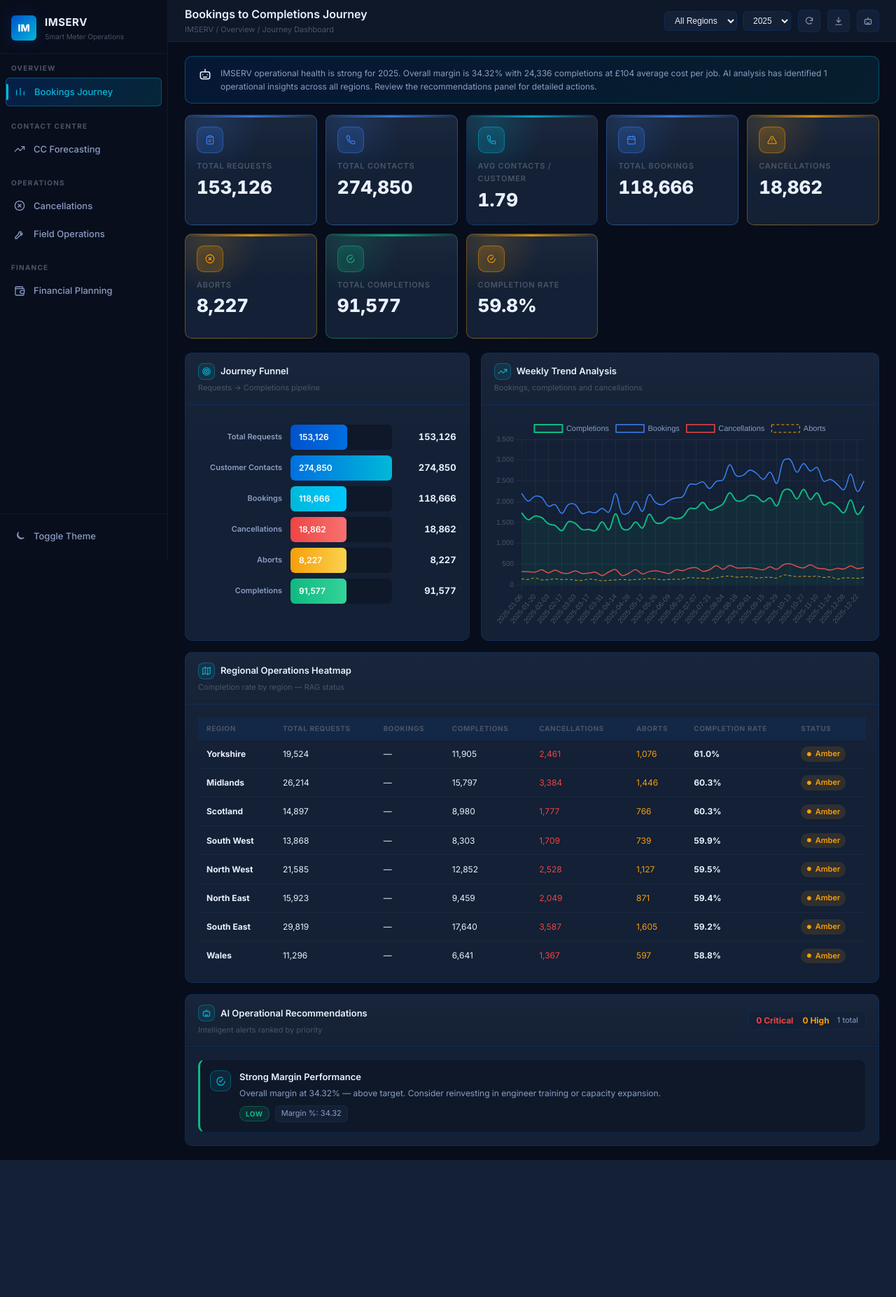
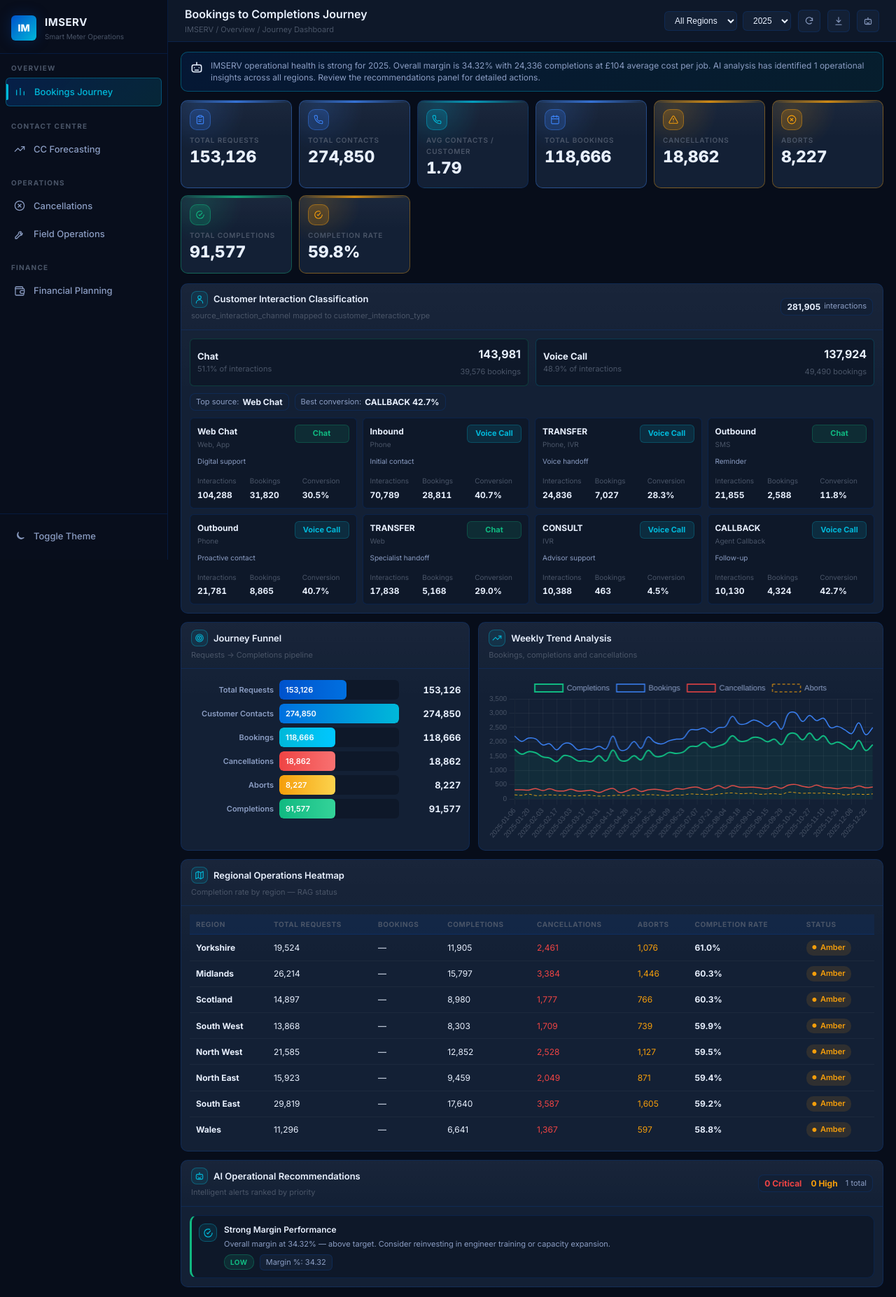
Before and after one commit to Soumyadipta2020/Metering-Capacity-and-Demand-Planning, a Flask app: page / in a window 1280 px wide. Shown: the whole page at 70% size. Before the commit the page ends 1658 px from the top, so only its background shows below. Run offline with Flask 3, Linux system fonts and the light colour scheme.

Commit message:
Add customer interaction classification API and dashboard integration; enhance interaction data rendering in the UI

```diff
--- a/app.py
+++ b/app.py
@@ -210,6 +210,18 @@ def journey_regional_heatmap():
             })
         result.sort(key=lambda x: -x["completion_rate"])
         return jsonify(result)
+    except Exception as e:
+        return jsonify({"error": str(e)}), 500
+
+
+@app.route("/api/journey/interactions")
+def journey_interactions():
+    """Customer interaction source/type mapping for journey analytics."""
+    region = request.args.get("region")
+    year   = int(request.args.get("year", 2025))
+    try:
+        from engine.forecasting_engine import get_customer_interaction_map
+        return jsonify(get_customer_interaction_map(region, year))
     except Exception as e:
         return jsonify({"error": str(e)}), 500
 
--- a/static/css/style.css
+++ b/static/css/style.css
@@ -372,7 +372,7 @@ body {
 /* ─── Page Content ──────────────────────────────────────────── */
 .page-content {
   flex: 1;
-  padding: 20px 24px;
+  padding: 14px 18px;
   overflow-y: auto;
 }
 
@@ -383,9 +383,9 @@ body {
 /* ─── KPI Cards ─────────────────────────────────────────────── */
 .kpi-grid {
   display: grid;
-  grid-template-columns: repeat(auto-fill, minmax(180px, 1fr));
-  gap: 12px;
-  margin-bottom: 20px;
+  grid-template-columns: repeat(auto-fill, minmax(150px, 1fr));
+  gap: 10px;
+  margin-bottom: 14px;
 }
 
 .kpi-card {
@@ -397,8 +397,8 @@ body {
     var(--bg-card);
   border: 1px solid var(--border);
   border-radius: var(--radius-md);
-  padding: 16px;
-  min-height: 118px;
+  padding: 12px;
+  min-height: 92px;
   position: relative;
   overflow: hidden;
   transition: transform var(--trans-normal), border-color var(--trans-normal), box-shadow var(--trans-normal), background var(--trans-normal);
@@ -408,8 +408,8 @@ body {
 
 .kpi-card.has-modern-icon,
 .kpi-card:has(.kpi-icon) {
-  min-height: 150px;
-  padding-top: 64px;
+  min-height: 112px;
+  padding-top: 48px;
 }
 
 .kpi-card::before {
@@ -458,25 +458,25 @@ body {
 .kpi-card.info   { --card-accent: var(--info); --card-accent-soft: rgba(59, 130, 246, 0.16); border-color: rgba(59, 130, 246, 0.36); }
 
 .kpi-label {
-  font-size: 11px;
+  font-size: 10px;
   color: var(--text-muted);
   text-transform: uppercase;
   letter-spacing: 0.8px;
   font-weight: 600;
-  margin-bottom: 8px;
+  margin-bottom: 5px;
 }
 
 .kpi-value {
-  font-size: 26px;
+  font-size: 23px;
   font-weight: 800;
   color: var(--text-primary);
   line-height: 1;
-  margin-bottom: 6px;
+  margin-bottom: 4px;
   font-variant-numeric: tabular-nums;
 }
 
-.kpi-value.large  { font-size: 22px; }
-.kpi-value.xlarge { font-size: 32px; }
+.kpi-value.large  { font-size: 20px; }
+.kpi-value.xlarge { font-size: 28px; }
 
 .kpi-delta {
   font-size: 11px;
@@ -491,9 +491,9 @@ body {
 
 .kpi-icon {
   position: absolute;
-  top: 16px; left: 16px;
-  width: 38px;
-  height: 38px;
+  top: 12px; left: 12px;
+  width: 30px;
+  height: 30px;
   border: 1px solid color-mix(in srgb, var(--card-accent) 46%, transparent);
   border-radius: 10px;
   display: inline-flex;
@@ -540,7 +540,7 @@ body {
 }
 
 .card-header {
-  padding: 14px 18px;
+  padding: 10px 14px;
   border-bottom: 1px solid var(--border);
   display: flex;
   align-items: center;
@@ -569,14 +569,31 @@ body {
 }
 
 .card-body {
-  padding: 18px;
+  padding: 12px;
 }
 
 /* ─── Dashboard Grids ───────────────────────────────────────── */
-.grid-2 { display: grid; grid-template-columns: 1fr 1fr; gap: 16px; margin-bottom: 16px; }
-.grid-3 { display: grid; grid-template-columns: 1fr 1fr 1fr; gap: 16px; margin-bottom: 16px; }
-.grid-7-5 { display: grid; grid-template-columns: 7fr 5fr; gap: 16px; margin-bottom: 16px; }
-.grid-5-7 { display: grid; grid-template-columns: 5fr 7fr; gap: 16px; margin-bottom: 16px; }
+.grid-2 { display: grid; grid-template-columns: 1fr 1fr; gap: 12px; margin-bottom: 12px; }
+.grid-3 { display: grid; grid-template-columns: 1fr 1fr 1fr; gap: 12px; margin-bottom: 12px; }
+.grid-7-5 { display: grid; grid-template-columns: 7fr 5fr; gap: 12px; margin-bottom: 12px; }
+.grid-5-7 { display: grid; grid-template-columns: 5fr 7fr; gap: 12px; margin-bottom: 12px; }
+
+.cancel-comparison-row {
+  align-items: start;
+}
+
+.cancel-comparison-row .card {
+  align-self: start;
+}
+
+.cancel-comparison-row .chart-h-260 {
+  height: 190px;
+}
+
+.cancel-comparison-row .data-table td {
+  padding-top: 6px;
+  padding-bottom: 6px;
+}
 
 /* ─── Chart Containers ──────────────────────────────────────── */
 .chart-wrap {
@@ -585,11 +602,36 @@ body {
 }
 
 .chart-wrap canvas { width: 100% !important; }
-.chart-h-200 { height: 200px; }
-.chart-h-260 { height: 260px; }
-.chart-h-300 { height: 300px; }
-.chart-h-360 { height: 360px; }
-.chart-h-400 { height: 400px; }
+.chart-h-200 { height: 170px; }
+.chart-h-260 { height: 210px; }
+.chart-h-300 { height: 235px; }
+.chart-h-360 { height: 280px; }
+.chart-h-400 { height: 320px; }
+
+.scenario-result-layout {
+  display: grid;
+  gap: 10px;
+}
+
+.scenario-result-kpis {
+  grid-template-columns: repeat(6, minmax(130px, 1fr));
+  gap: 10px;
+  margin-bottom: 0;
+}
+
+.scenario-result-kpis .kpi-card {
+  min-height: 86px;
+}
+
+.scenario-result-kpis .kpi-card.has-modern-icon,
+.scenario-result-kpis .kpi-card:has(.kpi-icon) {
+  min-height: 96px;
+  padding-top: 42px;
+}
+
+.scenario-waterfall-chart {
+  height: 170px;
+}
 
 /* ─── Tables ────────────────────────────────────────────────── */
 .data-table {
@@ -605,14 +647,14 @@ body {
   letter-spacing: 0.6px;
   font-size: 10px;
   font-weight: 700;
-  padding: 8px 12px;
+  padding: 6px 9px;
   text-align: left;
   border-bottom: 1px solid var(--border);
   white-space: nowrap;
 }
 
 .data-table td {
-  padding: 9px 12px;
+  padding: 7px 9px;
   border-bottom: 1px solid rgba(255,255,255,0.04);
   color: var(--text-primary);
   vertical-align: middle;
@@ -659,19 +701,19 @@ body {
 
 /* ─── Funnel Chart ──────────────────────────────────────────── */
 .funnel-container {
-  padding: 10px 0;
+  padding: 4px 0;
 }
 
 .funnel-step {
   display: flex;
   align-items: center;
-  margin-bottom: 8px;
-  gap: 12px;
+  margin-bottom: 6px;
+  gap: 8px;
 }
 
 .funnel-bar-wrap {
   flex: 1;
-  height: 36px;
+  height: 28px;
   background: var(--bg-surface);
   border-radius: var(--radius-sm);
   overflow: hidden;
@@ -683,8 +725,8 @@ body {
   border-radius: var(--radius-sm);
   display: flex;
   align-items: center;
-  padding: 0 12px;
-  font-size: 12px;
+  padding: 0 9px;
+  font-size: 11px;
   font-weight: 600;
   color: white;
   transition: width 0.8s cubic-bezier(0.4, 0, 0.2, 1);
@@ -723,16 +765,16 @@ body {
 .rec-list {
   display: flex;
   flex-direction: column;
-  gap: 10px;
+  gap: 8px;
 }
 
 .rec-card {
   background: var(--bg-surface);
   border: 1px solid var(--border);
   border-radius: var(--radius-md);
-  padding: 14px;
+  padding: 10px;
   display: flex;
-  gap: 12px;
+  gap: 10px;
   align-items: flex-start;
   transition: all var(--trans-fast);
 }
@@ -749,8 +791,8 @@ body {
 .rec-card.Low      { border-left: 3px solid var(--ok); }
 
 .rec-icon {
-  width: 30px;
-  height: 30px;
+  width: 26px;
+  height: 26px;
   border: 1px solid var(--border-accent);
   border-radius: 9px;
   color: var(--brand-accent);
@@ -766,23 +808,23 @@ body {
 .rec-body { flex: 1; min-width: 0; }
 
 .rec-title {
-  font-size: 13px;
+  font-size: 12px;
   font-weight: 600;
   color: var(--text-primary);
   margin-bottom: 4px;
 }
 
 .rec-desc {
-  font-size: 12px;
+  font-size: 11px;
   color: var(--text-secondary);
-  line-height: 1.5;
+  line-height: 1.4;
 }
 
 .rec-meta {
   display: flex;
   align-items: center;
   gap: 8px;
-  margin-top: 8px;
+  margin-top: 6px;
   flex-wrap: wrap;
 }
 
@@ -796,6 +838,153 @@ body {
 }
 
 /* ─── Planning Grid (Field Ops) ─────────────────────────────── */
+/* Customer Interaction Classification */
+.interaction-route-list {
+  display: grid;
+  grid-template-columns: repeat(auto-fit, minmax(230px, 1fr));
+  gap: 8px;
+  margin-top: 10px;
+}
+
+.interaction-route-card {
+  background: var(--bg-surface);
+  border: 1px solid var(--border);
+  border-radius: var(--radius-sm);
+  padding: 9px 10px;
+  display: grid;
+  gap: 8px;
+  min-width: 0;
+}
+
+.interaction-route-main {
+  display: flex;
+  align-items: flex-start;
+  justify-content: space-between;
+  gap: 10px;
+  min-width: 0;
+}
+
+.interaction-source {
+  display: grid;
+  gap: 1px;
+  min-width: 0;
+}
+
+.interaction-source strong {
+  color: var(--text-primary);
+  font-size: 12px;
+  overflow-wrap: anywhere;
+}
+
+.interaction-source span,
+.interaction-stage,
+.interaction-route-metrics span {
+  color: var(--text-muted);
+  font-size: 10px;
+}
+
+.interaction-stage {
+  color: var(--text-secondary);
+}
+
+.interaction-route-metrics {
+  display: grid;
+  grid-template-columns: repeat(3, minmax(0, 1fr));
+  gap: 8px;
+}
+
+.interaction-route-metrics div {
+  min-width: 0;
+}
+
+.interaction-route-metrics strong {
+  display: block;
+  color: var(--text-primary);
+  font-size: 12px;
+  font-variant-numeric: tabular-nums;
+  overflow-wrap: anywhere;
+}
+
+.interaction-pill {
+  display: inline-flex;
+  align-items: center;
+  justify-content: center;
+  min-width: 78px;
+  padding: 3px 9px;
+  border-radius: var(--radius-sm);
+  font-size: 11px;
+  font-weight: 700;
+  white-space: nowrap;
+  flex-shrink: 0;
+}
+
+.interaction-pill.voice {
+  color: var(--brand-accent);
+  background: rgba(0, 184, 217, 0.12);
+  border: 1px solid rgba(0, 184, 217, 0.24);
+}
+
+.interaction-pill.chat {
+  color: var(--ok);
+  background: rgba(16, 185, 129, 0.12);
+  border: 1px solid rgba(16, 185, 129, 0.24);
+}
+
+.interaction-type-list {
+  display: grid;
+  grid-template-columns: repeat(auto-fit, minmax(220px, 1fr));
+  gap: 10px;
+}
+
+.interaction-type-card {
+  border: 1px solid var(--border);
+  border-radius: var(--radius-sm);
+  padding: 9px 10px;
+  display: flex;
+  align-items: center;
+  justify-content: space-between;
+  gap: 12px;
+  background: var(--bg-surface);
+}
+
+.interaction-type-card.voice {
+  border-color: rgba(0, 184, 217, 0.22);
+}
+
+.interaction-type-card.chat {
+  border-color: rgba(16, 185, 129, 0.22);
+}
+
+.interaction-type-name {
+  font-size: 13px;
+  font-weight: 700;
+  color: var(--text-primary);
+}
+
+.interaction-type-meta,
+.interaction-type-values span {
+  font-size: 11px;
+  color: var(--text-muted);
+}
+
+.interaction-type-values {
+  text-align: right;
+  flex-shrink: 0;
+}
+
+.interaction-type-values strong {
+  display: block;
+  font-size: 16px;
+  color: var(--text-primary);
+}
+
+.interaction-insight {
+  display: flex;
+  flex-wrap: wrap;
+  gap: 8px;
+  margin-top: 10px;
+}
+
 .planning-grid {
   overflow-x: auto;
 }
@@ -1105,18 +1329,18 @@ body {
 .modal-title { font-size: 15px; font-weight: 700; }
 .modal-close { cursor: pointer; font-size: 18px; color: var(--text-muted); }
 .modal-close:hover { color: var(--text-primary); }
-.modal-body { padding: 20px; }
+.modal-body { padding: 14px; }
 
 /* ─── AI Summary Bar ────────────────────────────────────────── */
 .ai-summary-bar {
   background: linear-gradient(135deg, rgba(0,82,204,0.15), rgba(0,184,217,0.10));
   border: 1px solid var(--border-accent);
   border-radius: var(--radius-md);
-  padding: 14px 18px;
+  padding: 10px 12px;
   display: flex;
-  gap: 12px;
+  gap: 10px;
   align-items: flex-start;
-  margin-bottom: 16px;
+  margin-bottom: 12px;
 }
 
 .ai-icon { font-size: 20px; flex-shrink: 0; margin-top: 1px; }
@@ -1125,7 +1349,7 @@ body {
   flex: 1;
   font-size: 12px;
   color: var(--text-secondary);
-  line-height: 1.6;
+  line-height: 1.45;
 }
 
 /* ─── Stat Chips ────────────────────────────────────────────── */
@@ -1136,7 +1360,7 @@ body {
   background: var(--bg-card);
   border: 1px solid var(--border);
   border-radius: 8px;
-  padding: 3px 10px;
+  padding: 2px 8px;
   font-size: 11px;
   color: var(--text-secondary);
 }
@@ -1176,12 +1405,12 @@ body {
 .fs-11  { font-size: 11px; }
 .fs-12  { font-size: 12px; }
 .fs-13  { font-size: 13px; }
-.mt-8   { margin-top: 8px; }
-.mt-12  { margin-top: 12px; }
-.mt-16  { margin-top: 16px; }
-.mb-8   { margin-bottom: 8px; }
-.mb-12  { margin-bottom: 12px; }
-.mb-16  { margin-bottom: 16px; }
+.mt-8   { margin-top: 6px; }
+.mt-12  { margin-top: 9px; }
+.mt-16  { margin-top: 12px; }
+.mb-8   { margin-bottom: 6px; }
+.mb-12  { margin-bottom: 9px; }
+.mb-16  { margin-bottom: 12px; }
 
 .d-flex        { display: flex; }
 .align-center  { align-items: center; }
--- a/static/js/dashboard.js
+++ b/static/js/dashboard.js
@@ -8,11 +8,12 @@ async function loadJourneyDashboard() {
   const qs     = `?region=${region}&year=${year}`;
 
   // Load all first-view data in parallel.
-  const [kpis, heatmap, ai, trend] = await Promise.all([
+  const [kpis, heatmap, ai, trend, interactions] = await Promise.all([
     IMSERV.apiFetch('/api/journey/kpis' + qs),
     IMSERV.apiFetch('/api/journey/regional-heatmap' + qs),
     IMSERV.apiFetch('/api/ai/dashboard?year=' + year + '&max=8'),
     IMSERV.apiFetch('/api/journey/weekly-trend' + qs),
+    IMSERV.apiFetch('/api/journey/interactions' + qs),
   ]);
 
   if (kpis)    renderJourneyKPIs(kpis);
@@ -21,9 +22,69 @@ async function loadJourneyDashboard() {
   if (ai?.summary) document.getElementById('journey-ai-text').textContent = ai.summary || '';
 
   if (trend) renderJourneyTrend(trend);
+  if (interactions) renderCustomerInteractions(interactions);
 
   // Render funnel (uses KPI data)
   if (kpis) renderFunnel(kpis);
+}
+
+function renderCustomerInteractions(data) {
+  const routeList = document.getElementById('interaction-map-body');
+  const total = document.getElementById('interaction-total');
+  const summary = document.getElementById('interaction-type-summary');
+  const insight = document.getElementById('interaction-insight');
+  if (!routeList || !summary) return;
+
+  const routes = data.routes || [];
+  if (total) {
+    total.innerHTML = `<strong>${IMSERV.fmt.num(data.total_interactions)}</strong> interactions`;
+  }
+
+  if (!routes.length) {
+    routeList.innerHTML = '<div class="empty-state"><div class="empty-icon"></div><div class="empty-title">No interaction data available</div></div>';
+    summary.innerHTML = '<div class="empty-state"><div class="empty-icon"></div><div class="empty-title">No interaction mix available</div></div>';
+    return;
+  }
+
+  routeList.innerHTML = routes.map(r => `
+    <div class="interaction-route-card">
+      <div class="interaction-route-main">
+        <div class="interaction-source">
+          <strong>${r.source_interaction_channel}</strong>
+          <span>${(r.source_channels || []).join(', ')}</span>
+        </div>
+        <span class="interaction-pill ${r.customer_interaction_type === 'Chat' ? 'chat' : 'voice'}">${r.customer_interaction_type}</span>
+      </div>
+      <div class="interaction-stage">${r.journey_stage}</div>
+      <div class="interaction-route-metrics">
+        <div><span>Interactions</span><strong>${IMSERV.fmt.num(r.interactions)}</strong></div>
+        <div><span>Bookings</span><strong>${IMSERV.fmt.num(r.bookings)}</strong></div>
+        <div><span>Conversion</span><strong>${IMSERV.fmt.pct(r.conversion_pct)}</strong></div>
+      </div>
+    </div>
+  `).join('');
+
+  summary.innerHTML = (data.type_summary || []).map(t => `
+    <div class="interaction-type-card ${t.customer_interaction_type === 'Chat' ? 'chat' : 'voice'}">
+      <div>
+        <div class="interaction-type-name">${t.customer_interaction_type}</div>
+        <div class="interaction-type-meta">${IMSERV.fmt.pct(t.share_pct)} of interactions</div>
+      </div>
+      <div class="interaction-type-values">
+        <strong>${IMSERV.fmt.num(t.interactions)}</strong>
+        <span>${IMSERV.fmt.num(t.bookings)} bookings</span>
+      </div>
+    </div>
+  `).join('');
+
+  if (insight) {
+    const best = data.highest_conversion;
+    const top = data.top_route;
+    insight.innerHTML = best && top ? `
+      <div class="stat-chip">Top source: <strong>${top.source_interaction_channel}</strong></div>
+      <div class="stat-chip">Best conversion: <strong>${best.source_interaction_channel} ${IMSERV.fmt.pct(best.conversion_pct)}</strong></div>
+    ` : '';
+  }
 }
 
 function renderJourneyKPIs(kpis) {
--- a/templates/index.html
+++ b/templates/index.html
@@ -134,6 +134,28 @@
           <div class="kpi-card warn"><div class="kpi-label">Aborts</div><div class="kpi-value" id="kpi-aborts">—</div><div class="kpi-icon">🚫</div></div>
           <div class="kpi-card ok"><div class="kpi-label">Total Completions</div><div class="kpi-value" id="kpi-completions">—</div><div class="kpi-icon">✅</div></div>
           <div class="kpi-card ok"><div class="kpi-label">Completion Rate</div><div class="kpi-value" id="kpi-completion-rate">—</div><div class="kpi-icon">📈</div></div>
+        </div>
+
+        <!-- Customer Interaction Classification -->
+        <div class="card interaction-card mb-16">
+          <div class="card-header">
+            <div>
+              <div class="card-title">Customer Interaction Classification</div>
+              <div class="card-subtitle">source_interaction_channel mapped to customer_interaction_type</div>
+            </div>
+            <div class="card-actions">
+              <span class="stat-chip" id="interaction-total">Loading...</span>
+            </div>
+          </div>
+          <div class="card-body">
+            <div class="interaction-type-list" id="interaction-type-summary">
+              <div class="loading"><span class="spinner"></span> Loading...</div>
+            </div>
+            <div class="interaction-insight" id="interaction-insight"></div>
+            <div class="interaction-route-list" id="interaction-map-body">
+              <div class="loading"><span class="spinner"></span> Loading...</div>
+            </div>
+          </div>
         </div>
 
         <div class="grid-5-7">
@@ -394,7 +416,7 @@
 
         </div>
 
-        <div class="grid-2 mb-16">
+        <div class="grid-2 cancel-comparison-row mb-16">
 
           <!-- Monthly Trend -->
           <div class="card">
@@ -676,9 +698,9 @@
             <div><div class="card-title" id="sc-result-title">Scenario Results</div></div>
           </div>
           <div class="card-body">
-            <div class="grid-2">
+            <div class="scenario-result-layout">
               <div>
-                <div class="kpi-grid" style="grid-template-columns:1fr 1fr; gap:10px; margin-bottom:0">
+                <div class="kpi-grid scenario-result-kpis">
                   <div class="kpi-card ok"><div class="kpi-label">Revenue</div><div class="kpi-value" id="sc-res-revenue">—</div><div class="kpi-icon">💷</div></div>
                   <div class="kpi-card"><div class="kpi-label">Total Cost</div><div class="kpi-value" id="sc-res-cost">—</div><div class="kpi-icon">💸</div></div>
                   <div class="kpi-card ok"><div class="kpi-label">Margin</div><div class="kpi-value" id="sc-res-margin">—</div><div class="kpi-icon">📈</div></div>
@@ -687,7 +709,7 @@
                   <div class="kpi-card"><div class="kpi-label">Capacity Status</div><div class="kpi-value" id="sc-res-capacity">—</div><div class="kpi-icon">⚡</div></div>
                 </div>
               </div>
-              <div class="chart-wrap chart-h-260">
+              <div class="chart-wrap scenario-waterfall-chart">
                 <canvas id="waterfall-chart"></canvas>
               </div>
             </div>
```
Also changed, not shown: other parts of static/css/style.css (+54 -14 lines), engine/forecasting_engine.py (+138 -0 lines).
